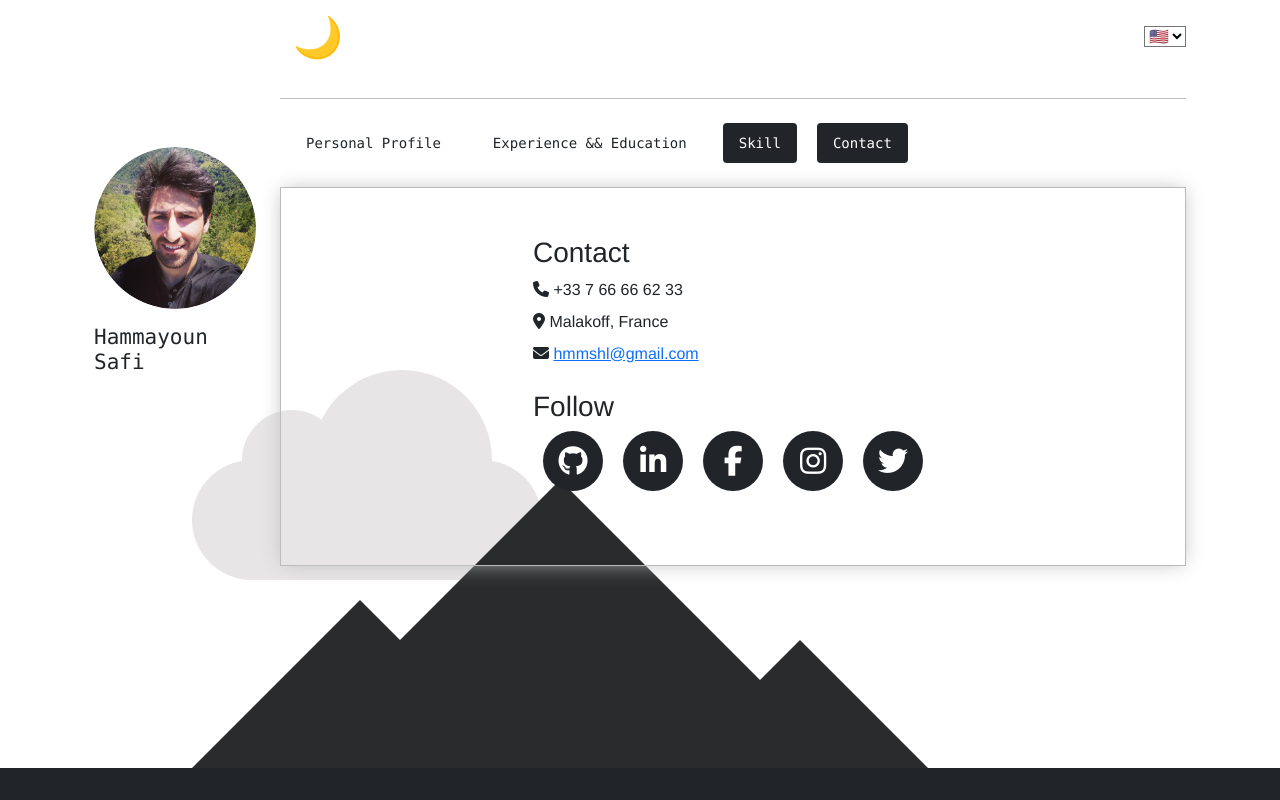
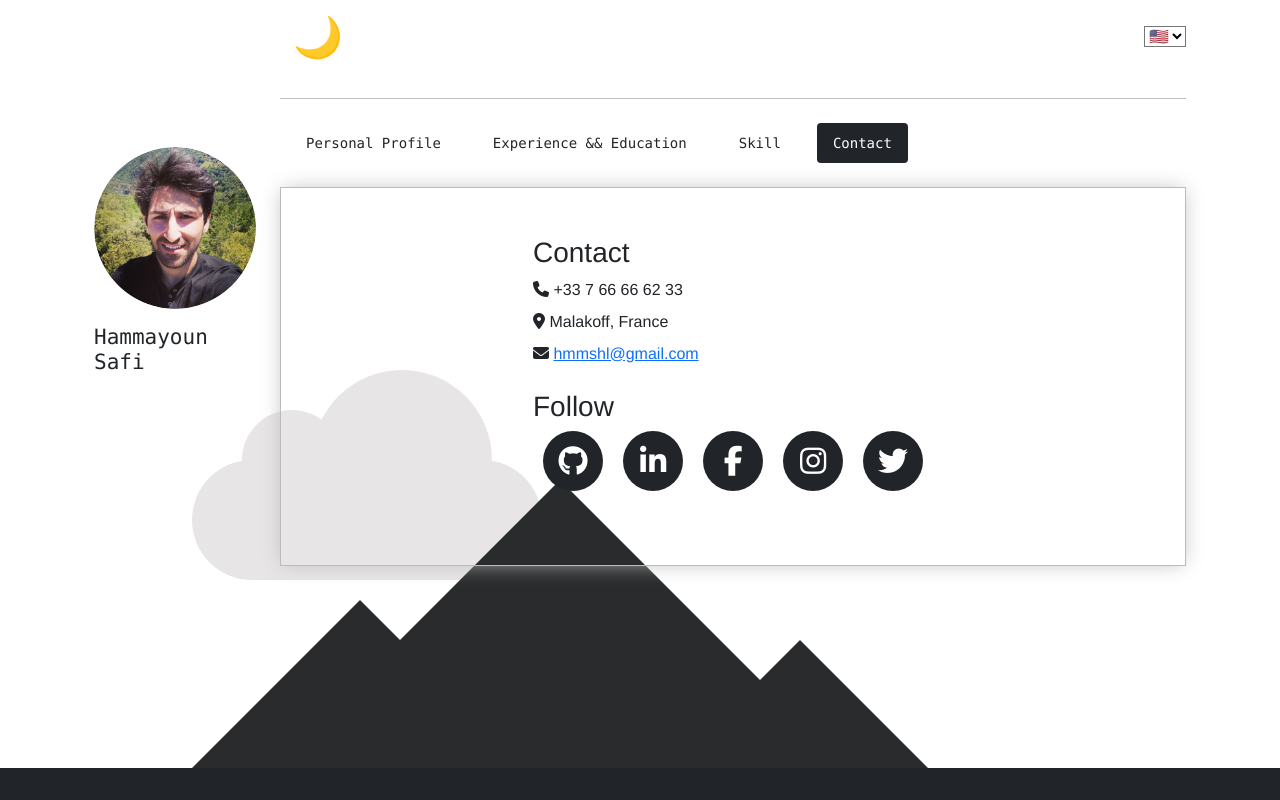
Before and after one commit to Hama99o/my-cv, a Vue app: page /contact in a window 1280 px wide. Built offline with nearby package versions, Linux system fonts and the light colour scheme.

Commit message:
home page updated

```diff
--- a/src/locales/en.json
+++ b/src/locales/en.json
@@ -1,10 +1,10 @@
 {
   "message": {
     "heading": {
-      "personalProfile": "Personal Profile",
-      "experienceAndEducation": " Experience && Education ",
-      "contact": "Contact",
-      "skill": "Skill"
+      "PersonalProfile": "Personal Profile",
+      "ExperienceAndEducation": " Experience && Education ",
+      "Skill": "Skill",
+      "Contact": "Contact"
     },
     "console": {
       "questions": {
--- a/src/views/Home.vue
+++ b/src/views/Home.vue
@@ -12,30 +12,15 @@
         </b-col>
         <b-col cols="12" md="10">
           <div class="mb-4">
-            <ul class="nav nav-pills" >
-              <li class="nav-item">
-                <router-link class="nav-link" :class="linkClassForTabs(0)" :to="{ name: 'PersonalProfile' }">
-                  <code @click="clickOnMenu(0)">{{ $t('message.heading.personalProfile') }}</code>
+            <ul class="nav nav-pills">
+              <li class="nav-item" v-for="(text, routeName, index) in  $t('message.heading')" >
+                <router-link class="nav-link" :class="linkClassForTabs(index)" :to="{ name: routeName }">
+                  <code @click="clickOnMenu(index)">{{text}}</code>
                 </router-link>
               </li>
-              <li class="nav-item">
-                <router-link class="nav-link" :class="linkClassForTabs(1)" :to="{ name: 'ExperienceAndEducation' }">
-                  <code @click="clickOnMenu(1)"> {{$t('message.heading.experienceAndEducation')}} </code>
-                </router-link>
-                </li>
-                <li class="nav-item">
-                  <router-link class="nav-link" :class="linkClassForTabs(2)" :to="{ name: 'Skill' }">
-                    <code @click="clickOnMenu(2)"> {{ $t('message.heading.skill') }} </code>
-                  </router-link>
-                </li>
-                <li class="nav-item">
-                  <router-link class="nav-link" :class="linkClassForTabs(2)" :to="{ name: 'Contact' }">
-                    <code @click="clickOnMenu(2)"> {{ $t('message.heading.contact') }} </code>
-                  </router-link>
-                </li>
-              </ul>
-            </div>
-            <router-view> </router-view>
+            </ul>
+          </div>
+          <router-view> </router-view>
         </b-col>
       </b-row>
     </b-container>
@@ -54,7 +39,8 @@ export default {
       menuList: {
         'PersonalProfile':  0,
         'ExperienceAndEducation': 1,
-        'Contact': 2
+        "Skill": 2,
+        'Contact': 3
       }
     }
   },
```
